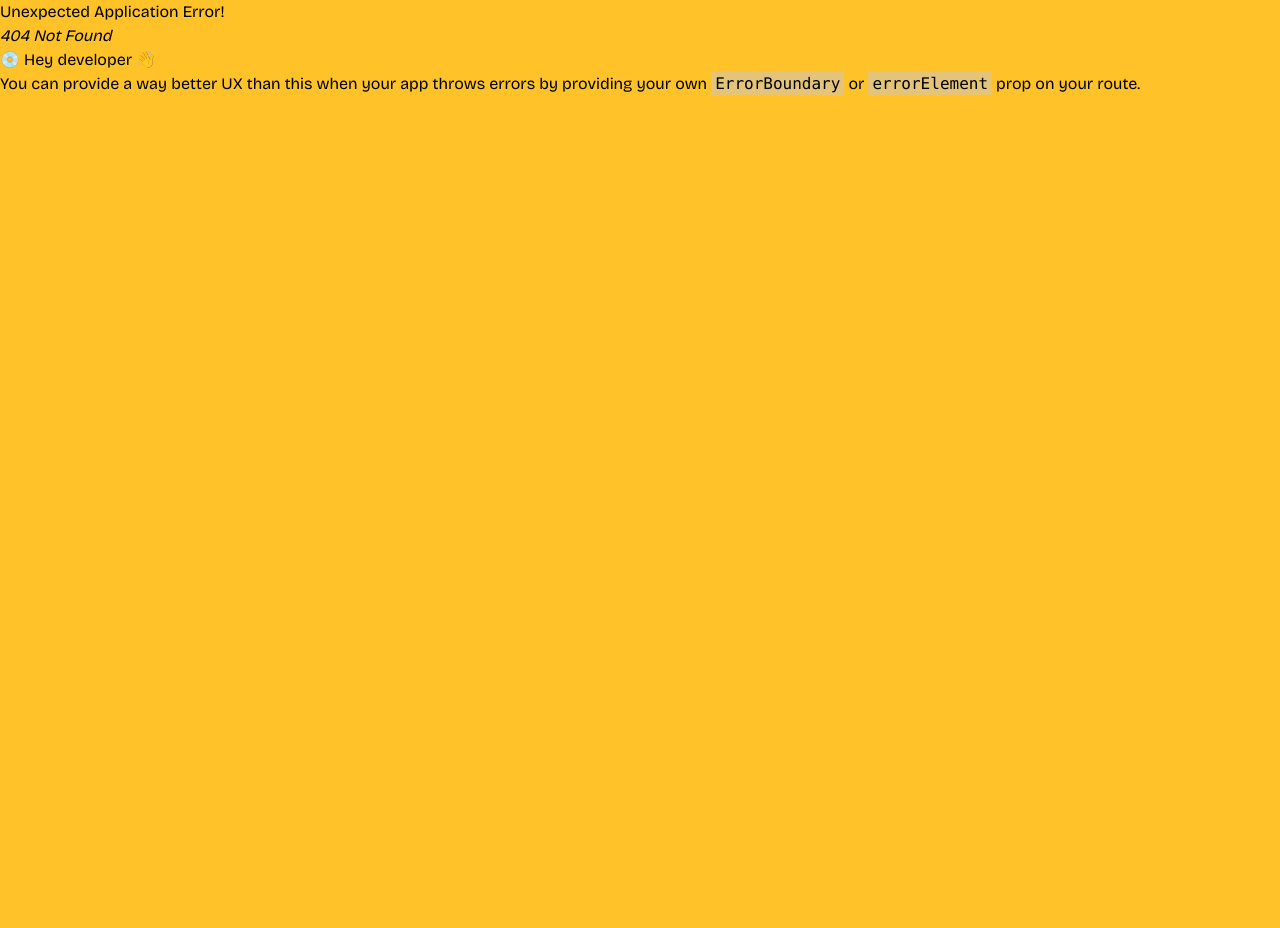
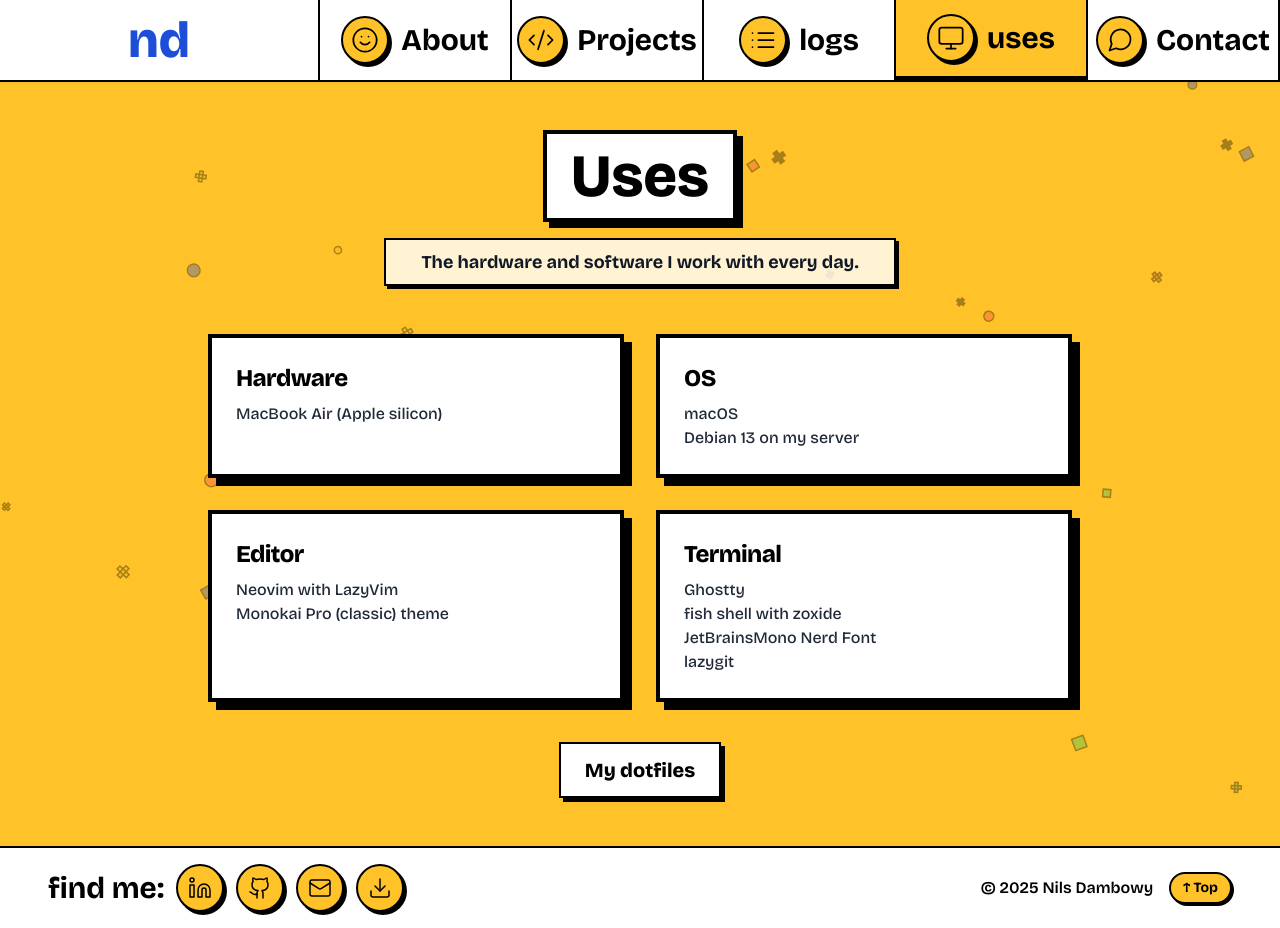
Before and after one commit to nils-dambowy/personal-website, a React (Vite) app: page /uses in a window 1280 px wide. Before the commit this address had no page. Before the commit the page ends 800 px from the top, so only its background shows below. Built offline with nearby package versions, Linux system fonts and the light colour scheme.

Commit message:
style: adjust the webside info with new content and two new pages(logs/uses)

```diff
--- a/src/components/About.jsx
+++ b/src/components/About.jsx
@@ -7,14 +7,14 @@ export default function About() {
   const technologies = [
     { name: "Kubernetes", color: "bg-blue-600 text-white" },
     { name: "Docker", color: "bg-sky-500 text-white" },
-    { name: "GitLab CI/CD", color: "bg-orange-600 text-white" },
-    { name: "Linux Systems", color: "bg-[#ffc229] text-black" },
-    { name: "Python", color: "bg-blue-500 text-white" },
-    { name: "Secrets & Security", color: "bg-purple-600 text-white" },
-    { name: "AI / PyTorch", color: "bg-red-500 text-white" },
-    { name: "ITIL & ITSM", color: "bg-emerald-600 text-white" },
+    { name: "Linux", color: "bg-orange-600 text-white" },
+    { name: "Terraform", color: "bg-[#ffc229] text-black" },
+    { name: "GitLab CI/CD", color: "bg-blue-500 text-white" },
+    { name: "Python & Bash", color: "bg-purple-600 text-white" },
+    { name: "ArgoCD & FluxCD", color: "bg-red-500 text-white" },
+    { name: "Go & C++", color: "bg-emerald-600 text-white" },
     { name: "ReactJS", color: "bg-cyan-400 text-black" },
-    { name: "C++", color: "bg-indigo-600 text-white" },
+    { name: "Vault & Secrets Management", color: "bg-indigo-600 text-white" },
   ];
 
   return (
@@ -35,7 +35,9 @@ export default function About() {
               <p className="bg-blue-700 text-white font-extrabold text-base lg:text-3xl px-3 py-0.5 border-2 border-black inline-block shadow-[2px_2px_0px_#000000]">
                 nils dambowy
               </p>
-              <span className="text-xs lg:text-base font-bold ml-2">(he/him)</span>
+              <span className="text-xs lg:text-base font-bold ml-2">
+                (he/him)
+              </span>
             </motion.div>
 
             <motion.div
@@ -45,9 +47,9 @@ export default function About() {
               className="text-center"
             >
               <p className="bg-[#ffc229] text-black font-extrabold text-base lg:text-3xl px-3 py-0.5 border-2 border-black inline-block shadow-[2px_2px_0px_#000000]">
-                cloud IT trainee
+                cloud infrastructure &amp; devops
               </p>
-              <span className="text-xs lg:text-base font-bold ml-2">hzd • tu darmstadt</span>
+              <span className="text-xs lg:text-base font-bold ml-2">hzd</span>
             </motion.div>
           </div>
         </div>
@@ -55,7 +57,6 @@ export default function About() {
         {/* Professional & Personal Sections */}
         <div className="personal w-full py-3 px-4 flex-grow flex items-center">
           <div className="max-w-6xl mx-auto flex flex-col lg:flex-row items-stretch justify-center gap-6 w-full">
-
             {/* Professional Card */}
             <motion.div
               initial={{ x: -20, opacity: 0 }}
@@ -73,16 +74,18 @@ export default function About() {
               </div>
               <div className="p-4 text-xs lg:text-sm leading-relaxed space-y-2.5 font-medium text-gray-900">
                 <p>
-                  I am currently completing an intensive <strong>Cloud IT Trainee Program</strong> at the <strong>Hessische Zentrale für Datenverarbeitung (HZD)</strong>, specializing in cloud-native technologies and modern IT infrastructure.
+                  I engineer and automate cloud infrastructure. Currently,
+                  I&apos;m building resilient, automated systems at HZD,
+                  specializing in container orchestration (Kubernetes) and CI/CD
+                  pipelines (GitLab).
                 </p>
                 <p>
-                  My qualification covers hands-on cloud modules including <strong>Kubernetes, Docker, GitLab CI/CD, Secrets Management, Linux Administration, Python, Virtualization, ITIL/ITSM, and IT Security</strong>, alongside requirements & project management.
-                </p>
-                <p>
-                  Combined with my Bachelor&apos;s degree from Goethe University Frankfurt and Master&apos;s studies at TU Darmstadt, I am focused on building resilient, automated cloud infrastructure.
+                  My background bridges deep computer science theory with
+                  hands-on Linux administration and Software development.
                 </p>
                 <p className="bg-yellow-100 p-2 border-l-4 border-black font-semibold text-xs lg:text-sm">
-                  <span className="font-bold">Focus:</span> Cloud Architecture, Container Orchestration, DevOps Automation, and AI Integration.
+                  <span className="font-bold">Focus:</span> Removing friction
+                  between code and production.
                 </p>
               </div>
             </motion.div>
@@ -104,13 +107,13 @@ export default function About() {
               </div>
               <div className="p-4 text-xs lg:text-sm leading-relaxed space-y-2.5 font-medium text-gray-900">
                 <p>
-                  Outside of cloud engineering, I’m a passionate athlete. Whether it’s climbing, cycling, or running – I love staying active, clearing my mind, and sharing these experiences with others.
+                  When I&apos;m not in a terminal, I&apos;m usually outside. I
+                  boulder, cycle, and run long distances.
                 </p>
                 <p>
-                  I believe that activities like these are not just about fitness but about building connections — some of my best ideas and friendships have come while out on a run or tackling a bouldering problem together.
-                </p>
-                <p>
-                  I grew up in Bruchköbel, completed my studies in Frankfurt, and pursued my master&apos;s at TU Darmstadt. When I’m not working on cloud projects, you’ll find me planning trips, making music, or exploring niche tech topics.
+                  I grew up in Bruchköbel, studied in Frankfurt and Darmstadt,
+                  and spend my downtime planning trips, producing music, or
+                  falling down niche tech rabbit holes.
                 </p>
               </div>
             </motion.div>
@@ -120,7 +123,6 @@ export default function About() {
         {/* Technology Section */}
         <div className="tech bg-white border-t-2 border-b-2 border-black py-2 px-4">
           <div className="max-w-4xl mx-auto flex flex-col md:flex-row items-stretch border-2 border-black shadow-[5px_5px_0px_#000000] bg-white overflow-hidden">
-
             {/* Seamless Full-Height Blue Sidebar */}
             <div className="bg-blue-600 text-white flex flex-col items-center justify-between p-3 border-b-2 md:border-b-0 md:border-r-2 border-black w-full md:w-1/4 text-center">
               <svg
@@ -134,7 +136,9 @@ export default function About() {
                   fill="currentColor"
                 />
               </svg>
-              <h2 className="text-xl lg:text-2xl font-black tracking-wider uppercase my-1">Cloud & Tech</h2>
+              <h2 className="text-xl lg:text-2xl font-black tracking-wider uppercase my-1">
+                Cloud & Tech
+              </h2>
               <svg
                 className="w-12 h-8 text-white opacity-80"
                 viewBox="0 0 350 175"
@@ -168,12 +172,15 @@ export default function About() {
                   whileHover={{ scale: 1.02, x: 2 }}
                   className="flex items-center p-2 border-2 border-black bg-slate-50 shadow-[2px_2px_0px_#000000] hover:shadow-[1px_1px_0px_#000000] transition-all cursor-default"
                 >
-                  <div className={`w-3.5 h-3.5 rounded-full border border-black mr-2.5 ${tech.color}`}></div>
-                  <span className="font-extrabold text-xs lg:text-base">{tech.name}</span>
+                  <div
+                    className={`w-3.5 h-3.5 rounded-full border border-black mr-2.5 ${tech.color}`}
+                  ></div>
+                  <span className="font-extrabold text-xs lg:text-base">
+                    {tech.name}
+                  </span>
                 </motion.div>
               ))}
             </div>
-
           </div>
         </div>
       </main>
--- a/src/components/Header.jsx
+++ b/src/components/Header.jsx
@@ -44,6 +44,49 @@ export default function Header() {
           <path d="m18 16 4-4-4-4"></path>
           <path d="m6 8-4 4 4 4"></path>
           <path d="m14.5 4-5 16"></path>
+        </svg>
+      ),
+    },
+    {
+      name: "logs",
+      path: "/logs",
+      icon: (
+        <svg
+          stroke="currentColor"
+          fill="none"
+          strokeWidth="1.5"
+          viewBox="0 0 24 24"
+          strokeLinecap="round"
+          strokeLinejoin="round"
+          className="h-5 w-5 lg:h-7 lg:w-7"
+          xmlns="http://www.w3.org/2000/svg"
+        >
+          <line x1="8" x2="21" y1="6" y2="6"></line>
+          <line x1="8" x2="21" y1="12" y2="12"></line>
+          <line x1="8" x2="21" y1="18" y2="18"></line>
+          <line x1="3" x2="3.01" y1="6" y2="6"></line>
+          <line x1="3" x2="3.01" y1="12" y2="12"></line>
+          <line x1="3" x2="3.01" y1="18" y2="18"></line>
+        </svg>
+      ),
+    },
+    {
+      name: "uses",
+      path: "/uses",
+      icon: (
+        <svg
+          stroke="currentColor"
+          fill="none"
+          strokeWidth="1.5"
+          viewBox="0 0 24 24"
+          strokeLinecap="round"
+          strokeLinejoin="round"
+          className="h-5 w-5 lg:h-7 lg:w-7"
+          xmlns="http://www.w3.org/2000/svg"
+        >
+          <rect width="20" height="14" x="2" y="3" rx="2"></rect>
+          <line x1="8" x2="16" y1="21" y2="21"></line>
+          <line x1="12" x2="12" y1="17" y2="21"></line>
         </svg>
       ),
     },
--- /dev/null
+++ b/src/components/Logs.jsx
@@ -0,0 +1,90 @@
+import Header from "./Header";
+import Footer from "./Footer";
+import ParticleBackground from "./ParticleBackground";
+import { motion } from "framer-motion";
+
+export default function Logs() {
+  // Add posts here, in any order. The newest date is shown first.
+  // {
+  //   date: "2026-10-10",
+  //   title: "Post title",
+  //   text: "What the post is about.",
+  //   link: "https://example.com/full-post", // optional
+  // },
+  const posts = [];
+
+  const sortedPosts = [...posts].sort((a, b) => b.date.localeCompare(a.date));
+
+  return (
+    <div className="flex flex-col min-h-screen bg-[#ffc229] relative z-10 overflow-x-hidden">
+      <ParticleBackground />
+      <Header />
+
+      <main className="flex-grow py-12 px-4 max-w-4xl mx-auto w-full relative z-10">
+        {/* Section Heading */}
+        <div className="text-center mb-12">
+          <motion.h1
+            initial={{ scale: 0.9, opacity: 0 }}
+            animate={{ scale: 1, opacity: 1 }}
+            className="text-4xl sm:text-6xl font-black inline-block bg-white text-black px-6 py-3 border-4 border-black shadow-[6px_6px_0px_#000000] rotate-[-1deg]"
+          >
+            Logs
+          </motion.h1>
+          <p className="mt-4 text-lg font-bold text-gray-900 max-w-lg mx-auto bg-white/80 border-2 border-black p-2 shadow-[3px_3px_0px_#000000]">
+            Posts and notes on what I build and learn.
+          </p>
+        </div>
+
+        {/* Posts */}
+        <div className="flex flex-col gap-8">
+          {sortedPosts.length === 0 && (
+            <div className="bg-white border-4 border-black shadow-[8px_8px_0px_#000000] p-6 text-center">
+              <p className="text-2xl font-black text-black tracking-tight">
+                No posts yet.
+              </p>
+            </div>
+          )}
+
+          {sortedPosts.map((post, index) => (
+            <motion.div
+              key={`${post.date}-${post.title}`}
+              initial={{ y: 30, opacity: 0 }}
+              animate={{ y: 0, opacity: 1 }}
+              transition={{ delay: index * 0.15 }}
+              className="flex flex-col bg-white border-4 border-black shadow-[8px_8px_0px_#000000] p-6 space-y-4"
+            >
+              <div>
+                <span className="bg-slate-100 text-black border-2 border-black font-bold text-xs px-2.5 py-0.5 shadow-[1px_1px_0px_#000]">
+                  {post.date}
+                </span>
+                <h3 className="text-2xl font-black text-black tracking-tight mt-3 mb-2">
+                  {post.title}
+                </h3>
+                {post.text && (
+                  <p className="text-gray-800 text-sm sm:text-base font-medium leading-relaxed">
+                    {post.text}
+                  </p>
+                )}
+              </div>
+
+              {post.link && (
+                <div className="pt-4 border-t-2 border-black">
+                  <a
+                    href={post.link}
+                    target="_blank"
+                    rel="noopener noreferrer"
+                    className="flex items-center justify-center gap-2 bg-[#ffc229] hover:bg-yellow-300 text-black font-extrabold text-base py-2.5 border-2 border-black shadow-[3px_3px_0px_#000000] hover:shadow-[1px_1px_0px_#000000] hover:translate-x-0.5 hover:translate-y-0.5 transition-all w-full"
+                  >
+                    Read Post
+                  </a>
+                </div>
+              )}
+            </motion.div>
+          ))}
+        </div>
+      </main>
+
+      <Footer />
+    </div>
+  );
+}
--- a/src/components/Profile.jsx
+++ b/src/components/Profile.jsx
@@ -29,7 +29,9 @@ export default function Profile() {
             transition={{ delay: 0.2 }}
             className="font-black text-3xl sm:text-5xl lg:text-6xl tracking-tight text-black"
           >
-            I&apos;m <span className="bg-blue-700 text-white px-3 py-1 inline-block border-2 border-black rotate-[-1deg] shadow-[3px_3px_0px_#000]">Nils Dambowy</span>
+            <span className="bg-blue-700 text-white px-3 py-1 inline-block border-2 border-black rotate-[-1deg] shadow-[3px_3px_0px_#000]">
+              Nils Dambowy
+            </span>
           </motion.h1>
 
           <motion.div
@@ -39,14 +41,14 @@ export default function Profile() {
             className="mt-4 text-lg sm:text-2xl lg:text-3xl font-bold flex flex-wrap items-center justify-center gap-2"
           >
             <span className="bg-[#ffc229] border-2 border-black px-3 py-1 shadow-[2px_2px_0px_#000]">
-              Cloud IT Trainee
+              Cloud Infrastructure &amp; DevOps @ HZD
             </span>
             <span className="text-gray-700">@</span>
             <span className="bg-white border-2 border-black px-3 py-1 shadow-[2px_2px_0px_#000]">
               HZD
             </span>
             <span className="text-gray-500 text-sm sm:text-lg font-semibold block w-full mt-1">
-              M.Sc. Computer Science Student @ TU Darmstadt
+              Building robust systems.
             </span>
           </motion.div>
 
@@ -56,7 +58,9 @@ export default function Profile() {
             transition={{ delay: 0.4 }}
             className="mt-4 text-sm sm:text-base lg:text-lg text-gray-800 leading-relaxed font-medium max-w-xl mx-auto"
           >
-            Specializing in Cloud Infrastructure, Container Orchestration (Kubernetes, Docker), DevOps (GitLab CI/CD), Linux Systems, and AI-driven solutions.
+            I engineer and automate cloud infrastructure. Currently, I&apos;m
+            building resilient, automated systems at HZD, specializing in
+            container orchestration (Kubernetes) and CI/CD pipelines (GitLab).
           </motion.p>
 
           {/* Action CTAs */}
--- /dev/null
+++ b/src/components/Uses.jsx
@@ -0,0 +1,92 @@
+import Header from "./Header";
+import Footer from "./Footer";
+import ParticleBackground from "./ParticleBackground";
+import { motion } from "framer-motion";
+
+export default function Uses() {
+  const dotfiles = "https://github.com/nils-dambowy/dotfiles";
+
+  // Edit these lists to match your setup.
+  const setup = [
+    {
+      category: "Hardware",
+      items: ["MacBook Air (Apple silicon)"],
+    },
+    {
+      category: "OS",
+      items: ["macOS", "Debian 13 on my server"],
+    },
+    {
+      category: "Editor",
+      items: ["Neovim with LazyVim", "Monokai Pro (classic) theme"],
+    },
+    {
+      category: "Terminal",
+      items: [
+        "Ghostty",
+        "fish shell with zoxide",
+        "JetBrainsMono Nerd Font",
+        "lazygit",
+      ],
+    },
+  ];
+
+  return (
+    <div className="flex flex-col min-h-screen bg-[#ffc229] relative z-10 overflow-x-hidden">
+      <ParticleBackground />
+      <Header />
+
+      <main className="flex-grow py-12 px-4 max-w-4xl mx-auto w-full relative z-10">
+        {/* Section Heading */}
+        <div className="text-center mb-12">
+          <motion.h1
+            initial={{ scale: 0.9, opacity: 0 }}
+            animate={{ scale: 1, opacity: 1 }}
+            className="text-4xl sm:text-6xl font-black inline-block bg-white text-black px-6 py-3 border-4 border-black shadow-[6px_6px_0px_#000000] rotate-[-1deg]"
+          >
+            Uses
+          </motion.h1>
+          <p className="mt-4 text-lg font-bold text-gray-900 max-w-lg mx-auto bg-white/80 border-2 border-black p-2 shadow-[3px_3px_0px_#000000]">
+            The hardware and software I work with every day.
+          </p>
+        </div>
+
+        {/* Setup by category */}
+        <div className="grid grid-cols-1 md:grid-cols-2 gap-8">
+          {setup.map((group, index) => (
+            <motion.div
+              key={group.category}
+              initial={{ y: 30, opacity: 0 }}
+              animate={{ y: 0, opacity: 1 }}
+              transition={{ delay: index * 0.15 }}
+              className="flex flex-col bg-white border-4 border-black shadow-[8px_8px_0px_#000000] p-6"
+            >
+              <h3 className="text-2xl font-black text-black tracking-tight mb-2">
+                {group.category}
+              </h3>
+              <ul className="text-gray-800 text-sm sm:text-base font-medium leading-relaxed">
+                {group.items.map((item) => (
+                  <li key={item}>{item}</li>
+                ))}
+              </ul>
+            </motion.div>
+          ))}
+        </div>
+
+        {/* Dotfiles link */}
+        <div className="mt-10 text-center">
+          <a
+            href={dotfiles}
+            target="_blank"
+            rel="noopener noreferrer"
+            className="bg-white text-black font-extrabold text-base sm:text-xl px-6 py-3 border-2 border-black shadow-[4px_4px_0px_#000000] hover:shadow-[2px_2px_0px_#000000] hover:translate-x-0.5 hover:translate-y-0.5 transition-all inline-block"
+          >
+            My dotfiles
+          </a>
+        </div>
+      </main>
+
+      <Footer />
+    </div>
+  );
+}
```
Also changed, not shown: src/main.jsx (+36 -29 lines).
